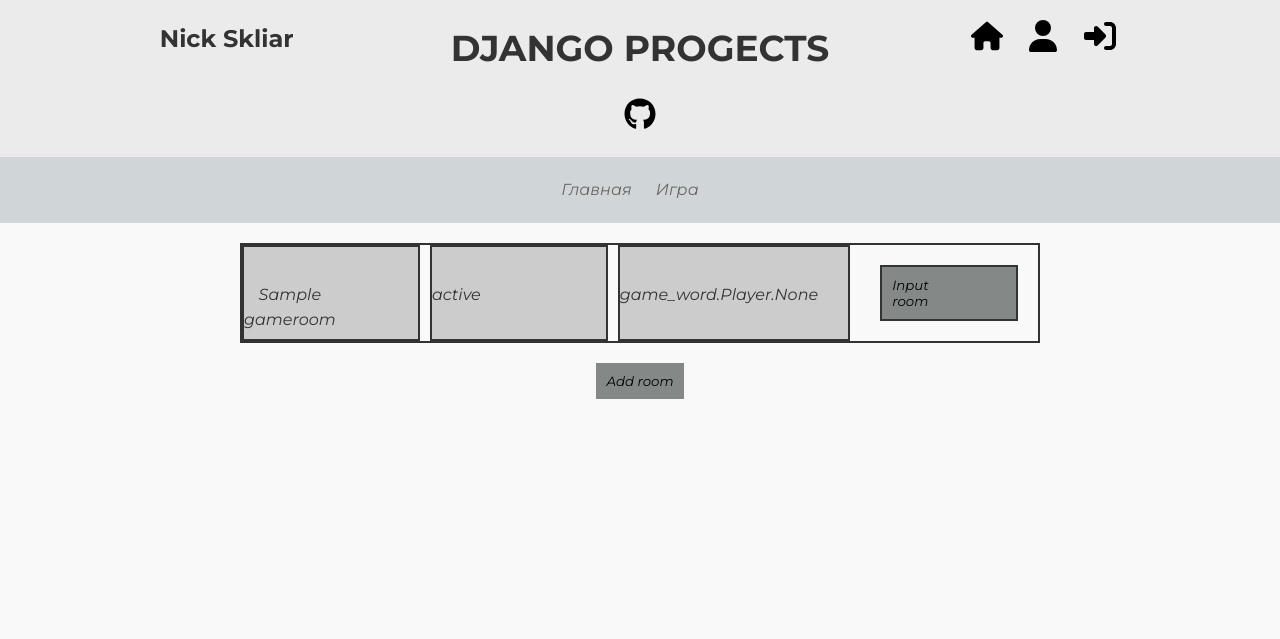
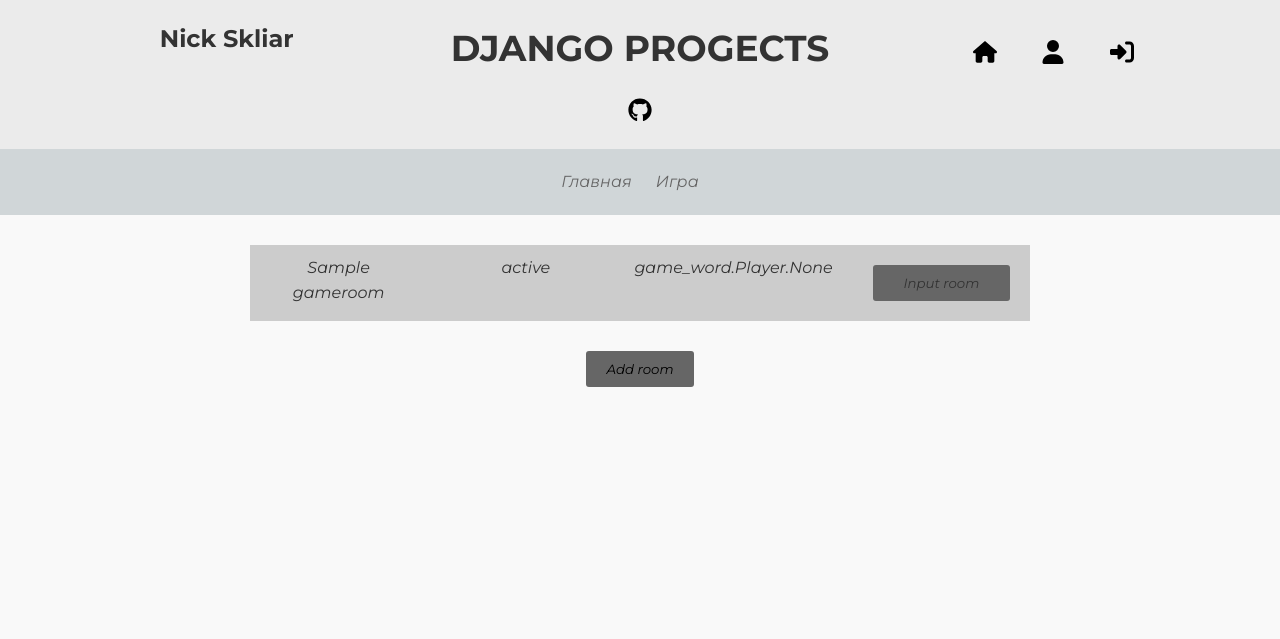
Before and after one commit to hillel-i-python-pro-i-2023-06-23/skliar__base_django, a Django app: page /game/all_rooms in a window 1280 px wide. Shown: the top 639 px of the page. Run offline with Django 4.2, Linux system fonts and the light colour scheme; tables that the repository leaves empty hold one stand-in row (values such as "Sample post").

Commit message:
fix styles

```diff
--- a/apps/static/style.css
+++ b/apps/static/styles/_base.css
@@ -47,7 +47,7 @@ nav {
 
 nav a {
   display: inline-block;
-  margin-right: 20px;
+  margin: 20px;
   color: #666;
   text-decoration: none;
 }
@@ -69,20 +69,31 @@ h2 {
   margin-bottom: 10px;
 }
 
-.menu {
-  background-color: #d0d6d8; /* Пастельный фон */
+button {
+  /*width: 30%;*/
+  border: none;
+  background-color: #848988;
+  margin: 20px;
+  padding: 10px;
+  cursor: pointer;
 }
 
-.menu a {
-  display: inline-block;
-  margin-right: 20px;
-  color: #666;
-  text-decoration: none;
+input {
+  margin: 20px;
+  padding: 10px;
+  border-color: #848988;
 }
 
-.header__title {
-  flex: 1;
+input[type="number"]::-webkit-outer-spin-button,
+input[type="number"]::-webkit-inner-spin-button {
+  -webkit-appearance: none;
+  margin: 0;
 }
+
+ul {
+  text-align: center;
+}
+
 
 footer {
   display: flex;
@@ -99,88 +110,28 @@ footer a {
   text-decoration: none;
 }
 
+
 footer a:hover {
   opacity: 0.5;
 }
 
-ul {
-  text-align: center;
-}
-
-.button-link {
-    text-decoration: none;
-    color: black;
-  }
-
-button {
-  /*width: 30%;*/
-  border: none;
-  background-color: #848988;
-  margin: 20px;
-  padding: 10px;
-  cursor: pointer;
-}
-input {
-  margin: 20px;
-  padding: 10px;
-  border-color: #848988;
-}
-
-input[type="number"]::-webkit-outer-spin-button,
-input[type="number"]::-webkit-inner-spin-button {
-  -webkit-appearance: none;
-  margin: 0;
-}
-
-.links a {
-  display: inline-block;
-  margin-right: 20px;
-  color: #666;
-  text-decoration: none;
-  cursor: pointer;
-  background-color: #b6b6b6;
-  padding: 10px;
-  font-weight: 700;
-}
-
-.links a:hover {
-  text-decoration: underline;
-}
-
-.home_page_check {
-  display: grid;
-  grid-template-columns: repeat(2, 1fr);
-  margin: 0 auto;
-  max-width: 800px;
-  border: 2px solid #333333;
-  align-items: center;
-  padding: 0 10px ;
-}
-
-.home_page_check label {
-  grid-column: 1 / span 1;
-  text-align: left;
-}
-
-.home_page_check input {
-  grid-column: 2 / span 1;
-}
 
 #myForm {
   display: none;
 }
 
-.room{
-  display: grid;
-  grid-template-columns: repeat(4, 1fr);
-  grid-gap: 10px;
-  border: 2px solid #333333;
-  align-items: stretch;
+
+.menu {
+  background-color: #d0d6d8; /* Пастельный фон */
 }
 
-.room.label{
-  padding-top: 35px;
-  background-color: #ccc;
-  text-align: center;
-  align-items: stretch;
+.menu a {
+  display: inline-block;
+  margin-right: 20px;
+  color: #666;
+  text-decoration: none;
 }
+
+.header__title {
+  flex: 1;
+}
--- /dev/null
+++ b/apps/static/styles/admin_form.css
@@ -0,0 +1,39 @@
+.container {
+    color: #262626; /* Пастельный фон */
+    border-radius: 5px;
+    box-shadow: 0 0 10px rgba(0, 0, 0, 0.2);
+    padding: 20px;
+    text-align: center;
+}
+
+.registration-form {
+    max-width: 300px;
+    margin: 0 auto;
+}
+
+.form-group {
+    margin-bottom: 15px;
+}
+
+input[type="text"],
+input[type="email"],
+input[type="password"] {
+    width: 100%;
+    padding: 10px;
+    margin: 5px 0;
+    border: 1px solid #737373;
+    border-radius: 3px;
+}
+
+button {
+  background-color: #666;
+    color: #333333; /* Пастельный фон */
+    padding: 10px 20px;
+    border: none;
+    border-radius: 3px;
+    cursor: pointer;
+}
+
+button:hover {
+    background-color: #8f8f8f;
+}
--- /dev/null
+++ b/apps/static/styles/game_world.css
@@ -0,0 +1,24 @@
+.room {
+  display: grid;
+  grid-template-columns: repeat(4, 1fr);
+  gap: 10px;
+  justify-content: center;
+  margin: 10px;
+  background-color: #ccc;
+
+}
+
+.room_label {
+  text-align: center;
+  padding: 10px;
+  align-items: center;
+
+}
+.room_label button {
+  text-align: center; /* Выравниваем текст кнопки по центру */
+}
+
+.button-link {
+    text-decoration: none;
+    color: black;
+  }
--- /dev/null
+++ b/apps/static/styles/style.css
@@ -0,0 +1,4 @@
+@import "_base.css";
+@import "home_page.css";
+@import "game_world.css";
+@import "admin_form.css";
--- a/apps/templates/_helpers/_base.html
+++ b/apps/templates/_helpers/_base.html
@@ -8,7 +8,7 @@
     <link rel="preconnect" href="https://fonts.googleapis.com">
     <link rel="preconnect" href="https://fonts.gstatic.com" crossorigin>
     <link href="https://fonts.googleapis.com/css2?family=Montserrat:wght@100;400;700&display=swap" rel="stylesheet">
-    <link rel="stylesheet" href="{% static 'style.css' %}">
+    <link rel="stylesheet" href="{% static 'styles/style.css' %}">
     <script src="{% static 'base/base.js' %}"></script>
 
 
@@ -31,18 +31,18 @@
     <div class="header__title">
       <h1>DJANGO PROGECTS</h1>
       <a href="https://github.com/hillel-i-python-pro-i-2023-06-23" target="_blank">
-        <img src="{% static 'icons/github.svg' %}" alt="github Image" width="32" height="32">
+        <img src="{% static 'icons/github.svg' %}" alt="github Image" width="24" height="24">
       </a>
     </div>
     <nav>
       <a href="{% url 'base:home_page' %}">
-          <img src="{% static 'icons/house-solid.svg' %}" alt="home Image" width="32" height="32">
+          <img src="{% static 'icons/house-solid.svg' %}" alt="home Image" width="24" height="24">
       </a>
       <a href="/admin" target="_blank">
-        <img src="{% static 'icons/user-solid.svg' %}" alt="authorization Image" width="32" height="32">
+        <img src="{% static 'icons/user-solid.svg' %}" alt="authorization Image" width="24" height="24">
       </a>
       <a href="#out">
-        <img src="{% static 'icons/right-to-bracket-solid.svg' %}" alt="out Image" width="32" height="32">
+        <img src="{% static 'icons/right-to-bracket-solid.svg' %}" alt="out Image" width="24" height="24">
       </a>
     </nav>
   </header>
@@ -65,13 +65,13 @@
   <footer>
     <div>
       <a href="https://t.me/NikolaySkliar" target="_blank">
-        <img src="{% static 'icons/telegram.svg' %}" alt="tg Image" width="32" height="32">
+        <img src="{% static 'icons/telegram.svg' %}" alt="tg Image" width="24" height="24">
       </a>
       <a href="https://instagram.com/nickskliar?utm_source=qr&igshid=MzNlNGNkZWQ4Mg%3D%3D" target="_blank">
-        <img src="{% static 'icons/instagram.svg' %}" alt="instagram Image" width="32" height="32">
+        <img src="{% static 'icons/instagram.svg' %}" alt="instagram Image" width="24" height="24">
       </a>
       <a href="https://www.linkedin.com/in/skliarnick/" target="_blank">
-        <img src="{% static 'icons/linkedin.svg' %}" alt="linkedin Image" width="32" height="32">
+        <img src="{% static 'icons/linkedin.svg' %}" alt="linkedin Image" width="24" height="24">
       </a>
     </div>
   </footer>
--- a/apps/templates/game_word/all_rooms.html
+++ b/apps/templates/game_word/all_rooms.html
@@ -11,10 +11,10 @@
     <div class="all_rooms">
     {% for room in rooms %}
     <div class="room">
-    <label class="room label">{{ room.name }}</label>
-    <label class="room label">{{ room.current_state }}</label>
-    <label class="room label">{{ room.players }}</label>
-    <button class="room button" type="submit" name="{{ room.id }}">Input room</button>
+    <label class="room_label">{{ room.name }}</label>
+    <label class="room_label">{{ room.current_state }}</label>
+    <label class="room_label">{{ room.players }}</label>
+    <button class="room_button" type="submit" name="{{ room.id }}">Input room</button>
     </div>
     {% endfor %}
     </div>
```
Also changed, not shown: apps/static/styles/admin_form.html (added, +33 -0 lines), apps/static/styles/home_page.css (added, +32 -0 lines).
